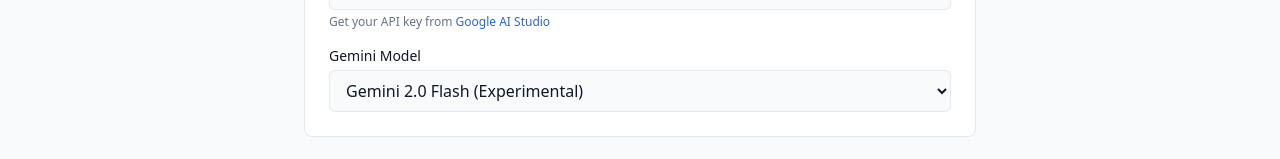
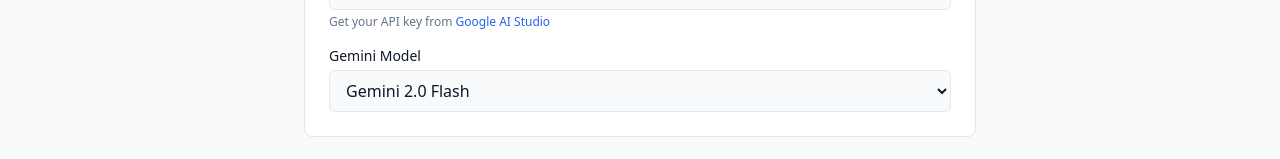
Before and after one commit to ww880412/ai_info_practice, a Next.js app: page /settings in a window 1280 px wide. Shown: the part 298-457 px from the top of the page. Built offline with nearby package versions, Linux system fonts and the light colour scheme.

Commit message:
feat: update Gemini model options with latest versions

```diff
--- a/src/app/settings/page.tsx
+++ b/src/app/settings/page.tsx
@@ -13,7 +13,7 @@
 export default function SettingsPage() {
   const [config, setConfig] = useState<ConfigState>({
     geminiApiKey: "",
-    geminiModel: "gemini-2.0-flash-exp",
+    geminiModel: "gemini-2.0-flash",
     isValid: false,
     isChecking: false,
   });
@@ -138,7 +138,10 @@
                 onChange={(e) => setConfig((prev) => ({ ...prev, geminiModel: e.target.value }))}
                 className="w-full px-3 py-2 bg-background border border-border rounded-md focus:outline-none focus:ring-2 focus:ring-primary"
               >
+                <option value="gemini-2.0-flash">Gemini 2.0 Flash</option>
                 <option value="gemini-2.0-flash-exp">Gemini 2.0 Flash (Experimental)</option>
+                <option value="gemini-2.5-pro">Gemini 2.5 Pro</option>
+                <option value="gemini-1.5-flash-8b">Gemini 1.5 Flash 8B</option>
                 <option value="gemini-1.5-flash">Gemini 1.5 Flash</option>
                 <option value="gemini-1.5-pro">Gemini 1.5 Pro</option>
               </select>
```
Also changed, not shown: .claude/settings.local.json, 1 other file (tests, documents, lock files or other folders).
